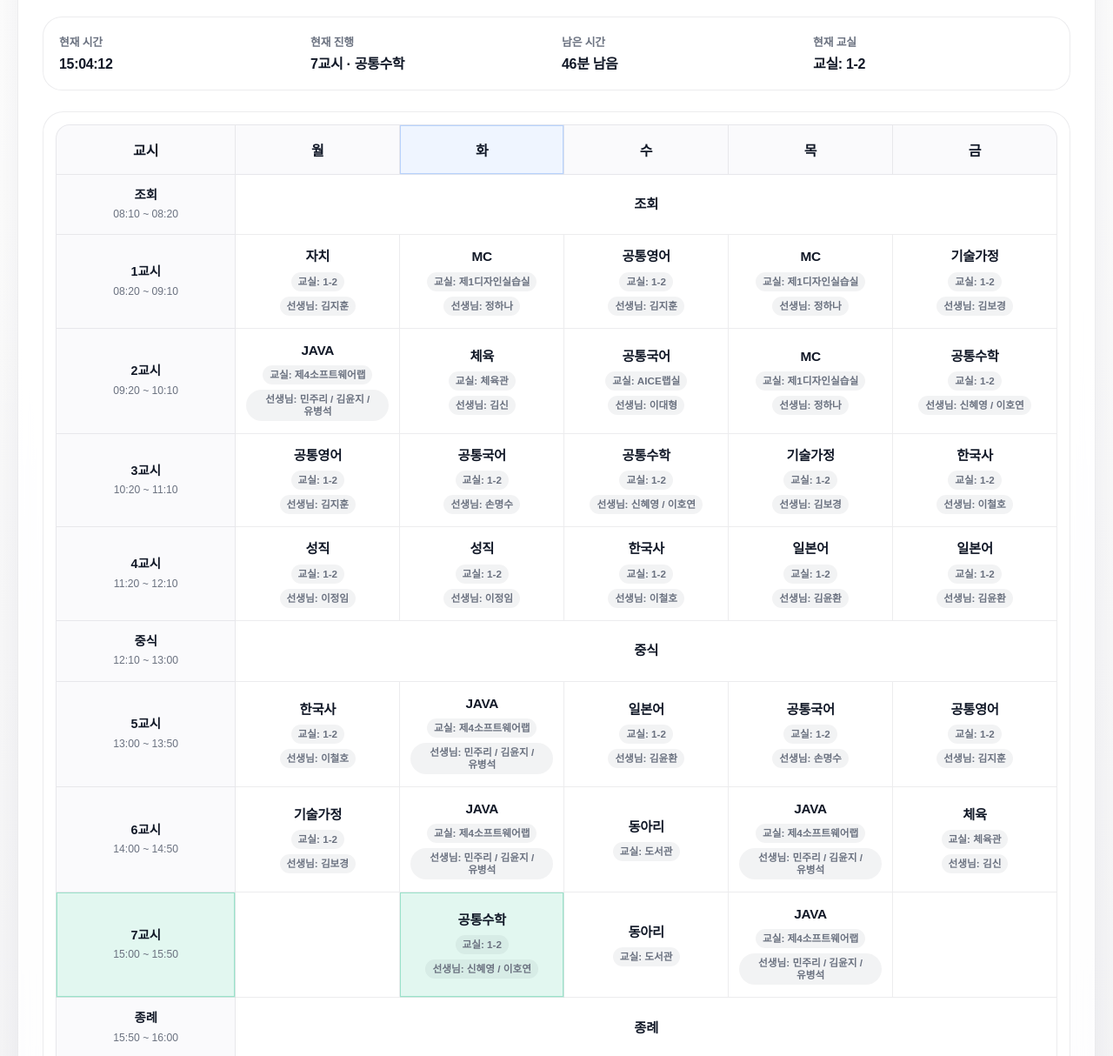
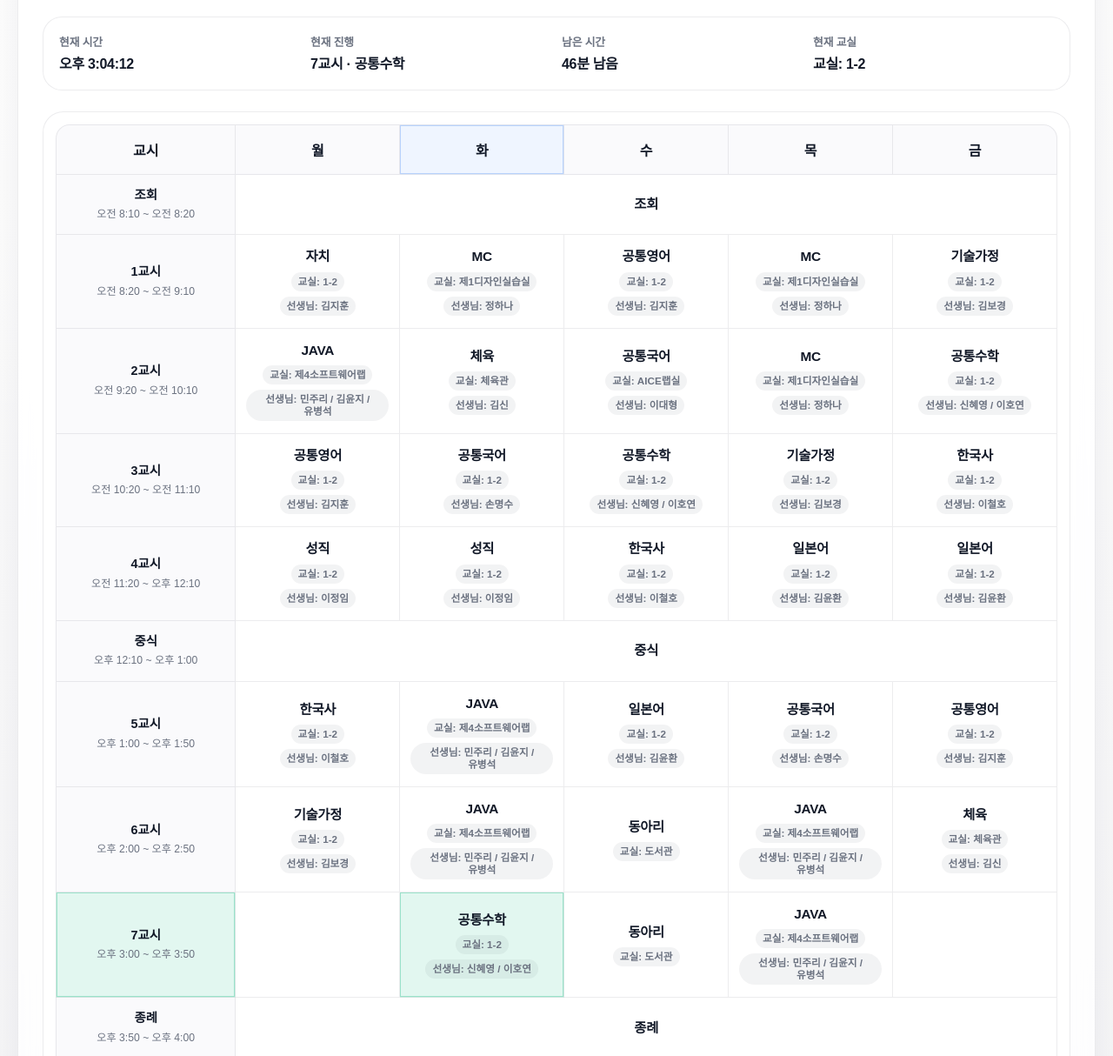
Before and after one commit to justgivemethespotlight/Tile, a plain HTML site: page MirimTimeTable.html in a window 1280 px wide. Shown: the part 131-1345 px from the top of the page at 87% size. Drawn offline with Linux system fonts and the light colour scheme; a web font is replaced by a local one.

Commit message:
Update MirimTimeTable.html

```diff
--- a/MirimTimeTable.html
+++ b/MirimTimeTable.html
@@ -497,11 +497,11 @@
         </thead>
         <tbody>
           <tr data-period="조회">
-            <th>조회<br /><span class="time">08:10 ~ 08:20</span></th>
+            <th>조회<br /><span class="time">오전 8:10 ~ 오전 8:20</span></th>
             <td class="homeroom" colspan="5">조회</td>
           </tr>
           <tr data-period="1교시">
-            <th>1교시<br /><span class="time">08:20 ~ 09:10</span></th>
+            <th>1교시<br /><span class="time">오전 8:20 ~ 오전 9:10</span></th>
             <td data-subject="자치"><div class="subject"><span class="subject-name">자치</span></div></td>
             <td data-subject="MC"><div class="subject"><span class="subject-name">MC</span></div></td>
             <td data-subject="공통영어"><div class="subject"><span class="subject-name">공통영어</span></div></td>
@@ -509,7 +509,7 @@
             <td data-subject="기술가정"><div class="subject"><span class="subject-name">기술가정</span></div></td>
           </tr>
           <tr data-period="2교시">
-            <th>2교시<br /><span class="time">09:20 ~ 10:10</span></th>
+            <th>2교시<br /><span class="time">오전 9:20 ~ 오전 10:10</span></th>
             <td data-subject="JAVA"><div class="subject"><span class="subject-name">JAVA</span></div></td>
             <td data-subject="체육"><div class="subject"><span class="subject-name">체육</span></div></td>
             <td data-subject="공통국어 (이대형)"><div class="subject"><span class="subject-name">공통국어</span></div></td>
@@ -517,7 +517,7 @@
             <td data-subject="공통수학"><div class="subject"><span class="subject-name">공통수학</span></div></td>
           </tr>
           <tr data-period="3교시">
-            <th>3교시<br /><span class="time">10:20 ~ 11:10</span></th>
+            <th>3교시<br /><span class="time">오전 10:20 ~ 오전 11:10</span></th>
             <td data-subject="공통영어"><div class="subject"><span class="subject-name">공통영어</span></div></td>
             <td data-subject="공통국어"><div class="subject"><span class="subject-name">공통국어</span></div></td>
             <td data-subject="공통수학"><div class="subject"><span class="subject-name">공통수학</span></div></td>
@@ -525,7 +525,7 @@
             <td data-subject="한국사"><div class="subject"><span class="subject-name">한국사</span></div></td>
           </tr>
           <tr data-period="4교시">
-            <th>4교시<br /><span class="time">11:20 ~ 12:10</span></th>
+            <th>4교시<br /><span class="time">오전 11:20 ~ 오후 12:10</span></th>
             <td data-subject="성직"><div class="subject"><span class="subject-name">성직</span></div></td>
             <td data-subject="성직"><div class="subject"><span class="subject-name">성직</span></div></td>
             <td data-subject="한국사"><div class="subject"><span class="subject-name">한국사</span></div></td>
@@ -533,11 +533,11 @@
             <td data-subject="일본어"><div class="subject"><span class="subject-name">일본어</span></div></td>
           </tr>
           <tr data-period="중식">
-            <th>중식<br /><span class="time">12:10 ~ 13:00</span></th>
+            <th>중식<br /><span class="time">오후 12:10 ~ 오후 1:00</span></th>
             <td class="meal" colspan="5">중식</td>
           </tr>
           <tr data-period="5교시">
-            <th>5교시<br /><span class="time">13:00 ~ 13:50</span></th>
+            <th>5교시<br /><span class="time">오후 1:00 ~ 오후 1:50</span></th>
             <td data-subject="한국사"><div class="subject"><span class="subject-name">한국사</span></div></td>
             <td data-subject="JAVA"><div class="subject"><span class="subject-name">JAVA</span></div></td>
             <td data-subject="일본어"><div class="subject"><span class="subject-name">일본어</span></div></td>
@@ -545,7 +545,7 @@
             <td data-subject="공통영어"><div class="subject"><span class="subject-name">공통영어</span></div></td>
           </tr>
           <tr data-period="6교시">
-            <th>6교시<br /><span class="time">14:00 ~ 14:50</span></th>
+            <th>6교시<br /><span class="time">오후 2:00 ~ 오후 2:50</span></th>
             <td data-subject="기술가정"><div class="subject"><span class="subject-name">기술가정</span></div></td>
             <td data-subject="JAVA"><div class="subject"><span class="subject-name">JAVA</span></div></td>
             <td data-subject="동아리"><div class="subject"><span class="subject-name">동아리</span></div></td>
@@ -553,7 +553,7 @@
             <td data-subject="체육"><div class="subject"><span class="subject-name">체육</span></div></td>
           </tr>
           <tr data-period="7교시">
-            <th>7교시<br /><span class="time">15:00 ~ 15:50</span></th>
+            <th>7교시<br /><span class="time">오후 3:00 ~ 오후 3:50</span></th>
             <td class="empty-cell"></td>
             <td data-subject="공통수학"><div class="subject"><span class="subject-name">공통수학</span></div></td>
             <td data-subject="동아리"><div class="subject"><span class="subject-name">동아리</span></div></td>
@@ -561,11 +561,11 @@
             <td class="empty-cell"></td>
           </tr>
           <tr data-period="종례">
-            <th>종례<br /><span class="time">15:50 ~ 16:00</span></th>
+            <th>종례<br /><span class="time">오후 3:50 ~ 오후 4:00</span></th>
             <td class="homeroom" colspan="5">종례</td>
           </tr>
           <tr data-period="방과후 A">
-            <th>방과후 A<br /><span class="time">16:00 ~ 16:50</span></th>
+            <th>방과후 A<br /><span class="time">오후 4:00 ~ 오후 4:50</span></th>
             <td class="empty-cell"></td>
             <td data-subject="방과후학교 A"><div class="subject"><span class="subject-name">방과후학교 A</span></div></td>
             <td class="empty-cell"></td>
@@ -573,11 +573,11 @@
             <td class="empty-cell"></td>
           </tr>
           <tr data-period="석식">
-            <th>석식<br /><span class="time">16:50 ~ 17:50</span></th>
+            <th>석식<br /><span class="time">오후 4:50 ~ 오후 5:50</span></th>
             <td class="meal" colspan="5">석식</td>
           </tr>
           <tr data-period="방과후 B">
-            <th>방과후 B<br /><span class="time">17:50 ~ 19:30</span></th>
+            <th>방과후 B<br /><span class="time">오후 5:50 ~ 오후 7:30</span></th>
             <td class="empty-cell"></td>
             <td data-subject="방과후학교 B"><div class="subject"><span class="subject-name">방과후학교 B</span></div></td>
             <td class="empty-cell"></td>
@@ -647,6 +647,15 @@
     function toMinutes(timeText) {
       const [hour, minute] = timeText.split(":").map(Number);
       return hour * 60 + minute;
+    }
+
+    function format12Hour(timeText) {
+      const [hourText, minuteText] = timeText.split(":");
+      const hour = Number(hourText);
+      const minute = minuteText;
+      const period = hour < 12 ? "오전" : "오후";
+      const displayHour = hour % 12 === 0 ? 12 : hour % 12;
+      return `${period} ${displayHour}:${minute}`;
     }
 
     function formatRemainingTime(diffMinutes) {
@@ -801,7 +810,7 @@
       const todayLabelEl = document.getElementById("todayLabel");
 
       if (currentTimeEl) {
-        currentTimeEl.textContent = `${hours}:${minutes}:${seconds}`;
+        currentTimeEl.textContent = `${format12Hour(`${hours}:${minutes}`)}:${seconds}`;
       }
 
       if (todayLabelEl) {
@@ -814,7 +823,7 @@
 
         if (currentPeriodEl) {
           if (currentSchedule.merged) {
-            currentPeriodEl.textContent = `${currentSchedule.name} (${currentSchedule.start} ~ ${currentSchedule.end})`;
+            currentPeriodEl.textContent = `${currentSchedule.name} (${format12Hour(currentSchedule.start)} ~ ${format12Hour(currentSchedule.end)})`;
           } else {
             currentPeriodEl.textContent = `${currentSchedule.name} · ${subject}`;
           }
```
